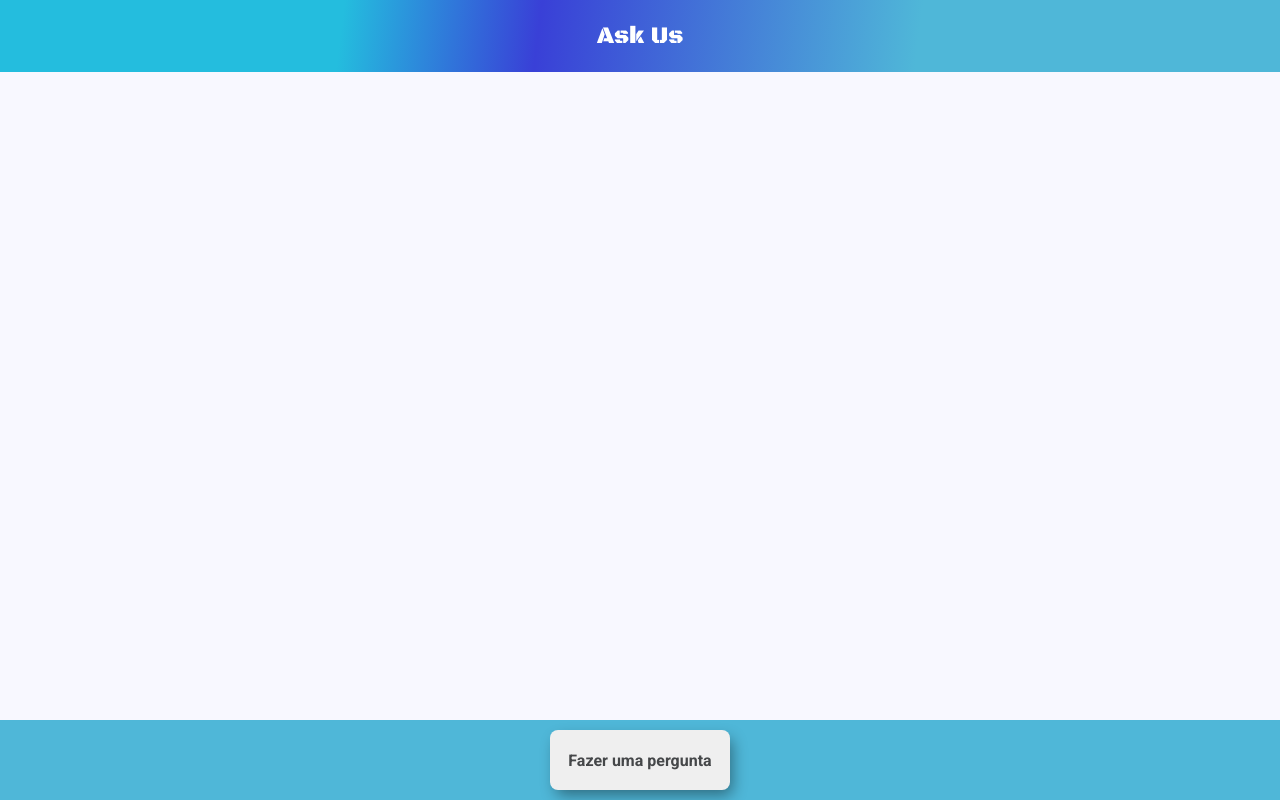
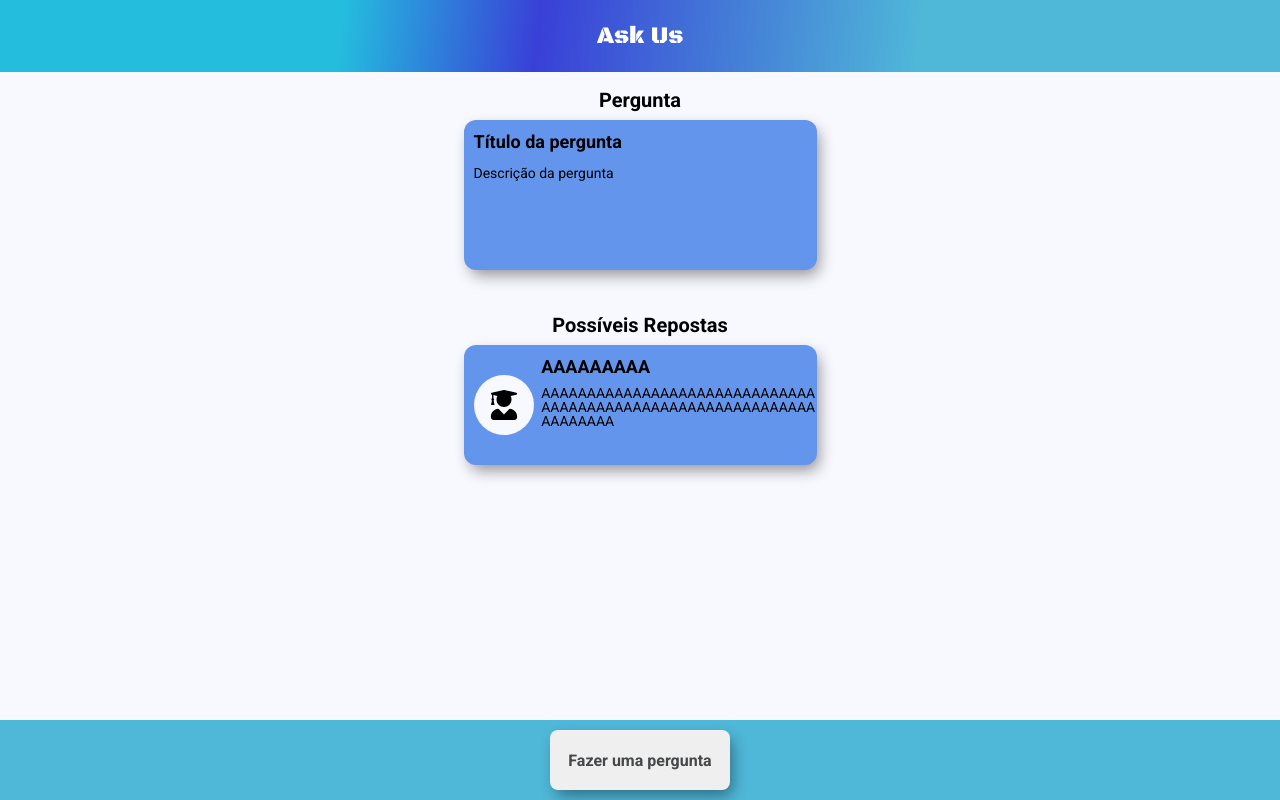
Before and after one commit to rafaelongo45/Hackaton2-Drive-Front, a React (Create React App) app: page /question in a window 1280 px wide. Built offline with nearby package versions, Linux system fonts and the light colour scheme.

Commit message:
Created question page

```diff
--- a/src/Components/App/App.js
+++ b/src/Components/App/App.js
@@ -2,9 +2,10 @@ import { BrowserRouter, Routes, Route } from 'react-router-dom';
 import { useState } from 'react';
 
 import Home from ".././Home/Home";
+import Question from '../Question/Question';
 import RenderSignUp from ".././SignUp/SignUp";
 import RenderSignIn from ".././SignIn/SignIn";
-import Question from '../../Question/Question';
+import PostAnswer from '../Question/RenderPostAnswer';
 import RenderSubjectsQuestion from ".././RenderSubjectsQuestion/RenderSubjectsQuestion";
 
 import UserContext from "../Contexts/UserContexts";
@@ -18,10 +19,11 @@ function App(){
       <UserContext.Provider value ={ {userData, setUserData}}>
         <Routes>
           <Route path = '/' element={<Home />}/>
-          <Route path = '/signup' element={<RenderSignUp />}/>
-          <Route path = '/signin' element={<RenderSignIn />}/>
-          <Route path = '/subjects-question' element={<RenderSubjectsQuestion />}/>
-          <Route path = '/question' element = {<Question />} />
+          <Route path = '/signup' element={<RenderSignUp />} />
+          <Route path = '/signin' element={<RenderSignIn />} />
+          <Route path = '/subjects-question' element={<RenderSubjectsQuestion />} />
+          <Route path = '/question' element ={<Question />} />
+          <Route path = '/answer' element = {<PostAnswer />} />
         </Routes>
       </UserContext.Provider>
     </BrowserRouter>
--- /dev/null
+++ b/src/Components/Question/Question.js
@@ -0,0 +1,16 @@
+import Footer from "../Footer/Footer";
+import RenderHeader from "../Header/Header";
+import RenderQuestion from "./RenderQuestion";
+
+
+function Question(){
+  return (
+    <>
+      <RenderHeader />
+      <RenderQuestion />
+      <Footer />
+    </>
+  )
+}
+
+export default Question;
--- /dev/null
+++ b/src/Components/Question/RenderPostAnswer.js
@@ -0,0 +1,106 @@
+import styled from 'styled-components';
+import Footer from '../Footer/Footer';
+import RenderHeader from '../Header/Header';
+
+function PostAnswer(){
+  return (
+    <>
+      <RenderHeader />
+        <QuestionPage>
+          <Title>Pergunta</Title>
+
+          <Question>
+              <h1>Título da pergunta</h1>
+              <p>Descrição da pergunta</p>
+          </Question>
+
+          <Answers>
+            <Title>Sua Resposta</Title>
+
+            <Answer>
+              <textarea>
+
+              </textarea>
+            </Answer>
+          </Answers>
+
+        </QuestionPage>
+      <Footer />
+    </>
+  )
+}
+
+export default PostAnswer;
+
+const QuestionPage = styled.main`
+  margin: 90px auto 70px auto;
+  height: 100%;
+  position: relative;
+  display: flex;
+  flex-direction: column;
+  align-items:center;
+`
+
+const Title = styled.h1`
+  margin-bottom: 10px;
+  font-size: 20px;
+  font-weight: 700;
+  width: 100%;
+  display: flex;
+  justify-content:center;
+
+`
+
+const Question = styled.section`
+  width: 353px;
+  height: 150px;
+  display: flex;
+  flex-wrap:wrap;
+  align-items: flex-start;
+  background: #6495ED;
+  border-radius: 12px;
+  padding-left: 10px;
+  position: relative;
+  box-shadow:4px 7px 15px -2px rgba(0,0,0,0.42);
+  margin-bottom: 15px;
+
+  h1{
+    margin-top: 13px;
+    font-size: 18px;
+    width: 75%;
+    font-weight: 700;
+  }
+
+  p{
+    width: 100%;
+    font-size: 14px;
+    height: 60%;
+  }
+`
+
+const Answers = styled.article`
+  margin-top: 30px;
+
+`
+
+const Answer = styled.section`
+  width: 353px;
+  height: 350px;
+  display: flex;
+  flex-wrap:wrap;
+  align-items: flex-start;
+  background: #6495ED;
+  border-radius: 12px;
+  box-shadow:4px 7px 15px -2px rgba(0,0,0,0.42);
+  margin-bottom: 15px;
+  position: relative;
+
+  textarea{
+    width: 100%;
+    font-size: 14px;
+    height: 100%;
+    border-radius: 8px;
+    padding: 10px;
+  }
+
+`
--- /dev/null
+++ b/src/Components/Question/RenderQuestion.js
@@ -0,0 +1,138 @@
+import styled from 'styled-components';
+
+import { FaUserGraduate } from 'react-icons/fa';
+
+function RenderQuestion(){
+  return (
+    <QuestionPage>
+      <Title>Pergunta</Title>
+
+      <Question>
+          <h1>Título da pergunta</h1>
+          <p>Descrição da pergunta</p>
+      </Question>
+
+      <Answers>
+        <Title>Possíveis Repostas</Title>
+
+        <Answer>
+          <section>
+            <FaUserGraduate />
+          </section>
+
+          <div>
+            <h1>AAAAAAAAA</h1>
+            <p>AAAAAAAAAAAAAAAAAAAAAAAAAAAAAAAAAAAAAAAAAAAAAAAAAAAAAAAAAAAAAAAAAAAA</p>
+          </div>
+        </Answer>
+      </Answers>
+
+    </QuestionPage>
+  )
+}
+
+export default RenderQuestion;
+
+const QuestionPage = styled.main`
+  margin: 90px auto 70px auto;
+  height: 100%;
+  position: relative;
+  display: flex;
+  flex-direction: column;
+  align-items:center;
+`
+
+const Title = styled.h1`
+  margin-bottom: 10px;
+  font-size: 20px;
+  font-weight: 700;
+  width: 100%;
+  display: flex;
+  justify-content:center;
+`
+
+const Question = styled.section`
+  width: 353px;
+  height: 150px;
+  display: flex;
+  flex-wrap:wrap;
+  align-items: flex-start;
+  background: #6495ED;
+  border-radius: 12px;
+  padding-left: 10px;
+  position: relative;
+  box-shadow:4px 7px 15px -2px rgba(0,0,0,0.42);
+  margin-bottom: 15px;
+
+  h1{
+    margin-top: 13px;
+    font-size: 18px;
+    width: 75%;
+    font-weight: 700;
+  }
+
+  p{
+    width: 100%;
+    font-size: 14px;
+    height: 60%;
+  }
+`
+
+const Answers = styled.article`
+  margin-top: 30px;
+`
+
+const Answer = styled.section`
+  width: 353px;
+  height: 120px;
+  display: flex;
+  flex-wrap:wrap;
+  align-items: flex-start;
+  background: #6495ED;
+  border-radius: 12px;
+  padding-left: 10px;
+  box-shadow:4px 7px 15px -2px rgba(0,0,0,0.42);
+  margin-bottom: 15px;
+  position: relative;
+
+  h1{
+    margin-top: 13px;
+    font-size: 18px;
+    width: 75%;
+    font-weight: 700;
+  }
+
+  p{
+    width: 100%;
+    font-size: 14px;
+    height: 50%;
+  }
+
+  section{
+    width: 60px;
+    height: 60px;
+    border-radius: 100px;
+    background: var(--background-color);
+    position: absolute;
+    top: 30px;
+    display:flex;
+    justify-content:center;
+    align-items:center;
+
+    svg{
+      font-size: 30px;
+    }
+  }
+
+  div{
+    position: absolute;
+    right: 0;
+    width: 78%;
+    height: 100%;
+
+    p{
+      margin-top: 10px;
+      word-break:break-all;
+    }
+  }
+`
--- a/src/Question/Question.js
+++ /dev/null
@@ -1,14 +0,0 @@
-import Footer from "../Components/Footer/Footer";
-import RenderHeader from "../Components/Header/Header";
-
-function Question(){
-  return (
-    <>
-      <RenderHeader />
-
-      <Footer />
-    </>
-  )
-}
-
-export default Question;
```
Also changed, not shown: src/Question/RenderQuestion.js (deleted, +0 -16 lines).
